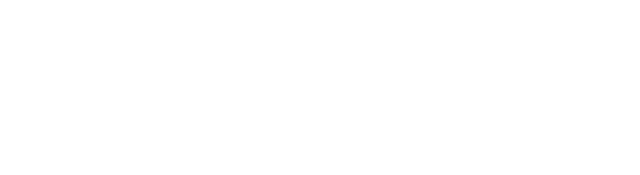
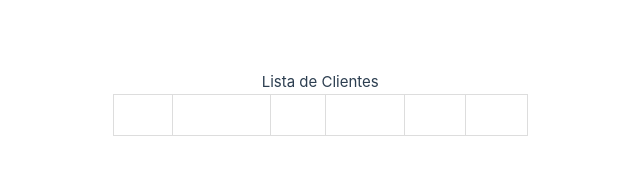
Before and after one commit to victorbeppler/App-Client-Management, a Vue app: page /customers in a window 1280 px wide. Before the commit this address had no page. Shown: the part 297-472 px from the top of the page, without its empty margins (112-752 px from the left). Built offline with nearby package versions, Linux system fonts and the light colour scheme.

Commit message:
:construction: view customers, this view show all customers, show format is table

```diff
--- a/src/router/index.ts
+++ b/src/router/index.ts
@@ -3,6 +3,7 @@ import RegisterProductView from '../views/product/RegisterProductView.vue'
 import SeeProductsView from '../views/product/SeeProductsView.vue'
 
 import RegisterCustomerView from '../views/customer/RegisterCustomerView.vue'
+import SeeCustomerView from '../views/customer/SeeCustomerView.vue'
 
 const router = createRouter({
   history: createWebHistory(import.meta.env.BASE_URL),
@@ -21,6 +22,11 @@ const router = createRouter({
       path: '/register-customer',
       name: 'register-customer',
       component: RegisterCustomerView
+    },
+    {
+      path: '/customers',
+      name: 'customers',
+      component: SeeCustomerView
     }
   ]
 })
--- /dev/null
+++ b/src/views/customer/SeeCustomerView.vue
@@ -0,0 +1,77 @@
+<template>
+  <div>
+    <table>
+      <caption>
+        Lista de Clientes
+      </caption>
+      <thead>
+        <tr>
+          <th>Nome</th>
+          <th>Documento</th>
+          <th>Email</th>
+          <th>Telefone</th>
+          <th>Status</th>
+          <th>Ações</th>
+        </tr>
+      </thead>
+      <tbody>
+        <tr v-for="customer in customers" :key="customer.id">
+          <td>{{ customer.name }}</td>
+          <td>{{ customer.document }}</td>
+          <td>{{ customer.email }}</td>
+          <td>{{ customer.phone }}</td>
+          <td>{{ customer.active ? 'Ativo' : 'Inativo' }}</td>
+          <td>
+            <button @click="editCustomer(customer.id)">Editar</button>
+            <button @click="deleteCustomer(customer.id)">Excluir</button>
+          </td>
+        </tr>
+      </tbody>
+    </table>
+  </div>
+</template>
+
+<script>
+export default {
+  data() {
+    return {
+      customers: []
+    }
+  },
+  methods: {
+    loadCustomers() {
+      this.customers = JSON.parse(localStorage.getItem('customers')) || []
+    },
+    editCustomer(customerId) {
+      // Implemente a lógica de edição aqui
+      console.log('Editar cliente:', customerId)
+    },
+    deleteCustomer(customerId) {
+      this.customers = this.customers.filter((customer) => customer.id !== customerId)
+      localStorage.setItem('customers', JSON.stringify(this.customers))
+    }
+  },
+  mounted() {
+    this.loadCustomers()
+  }
+}
+</script>
+
+<style>
+table {
+  width: 100%;
+  border-collapse: collapse;
+}
+th,
+td {
+  border: 1px solid #ddd;
+  padding: 8px;
+  text-align: left;
+}
+th {
+  color: white;
+}
+td {
+  color: white;
+}
+</style>
```
